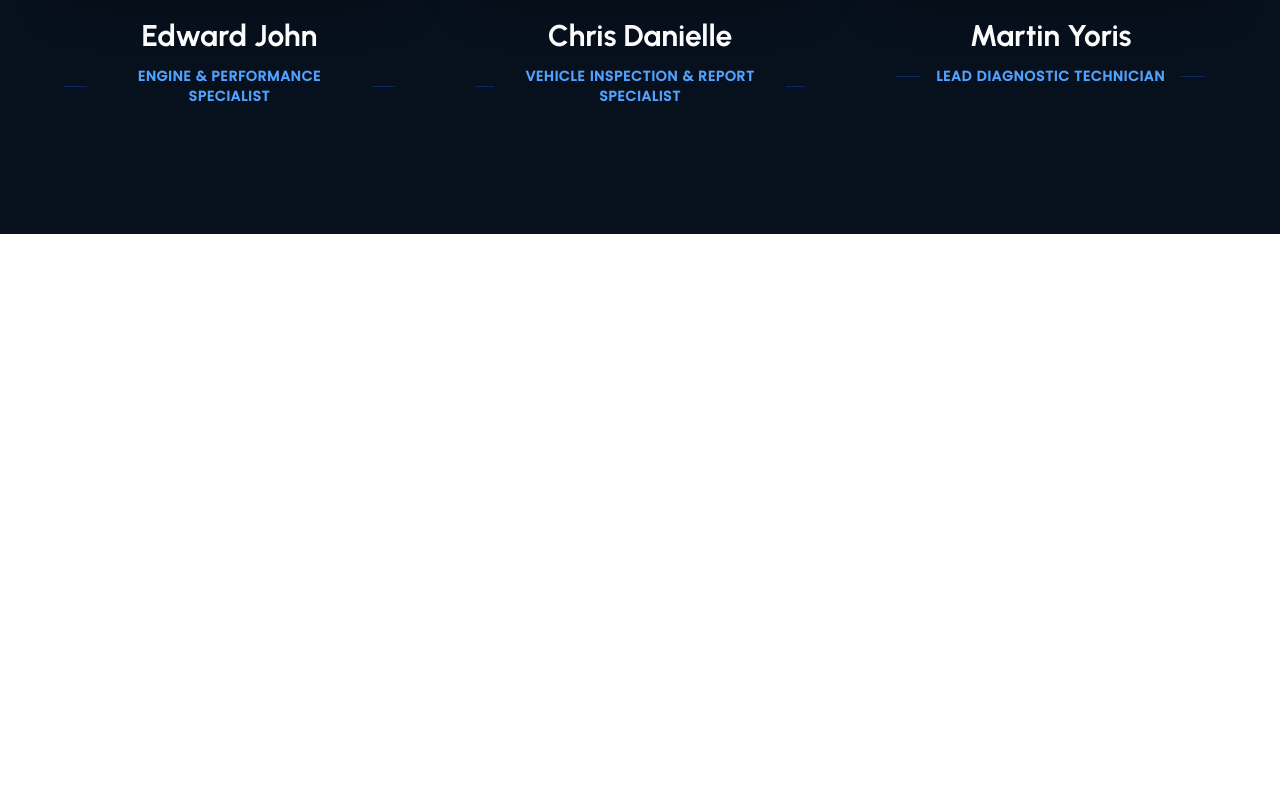
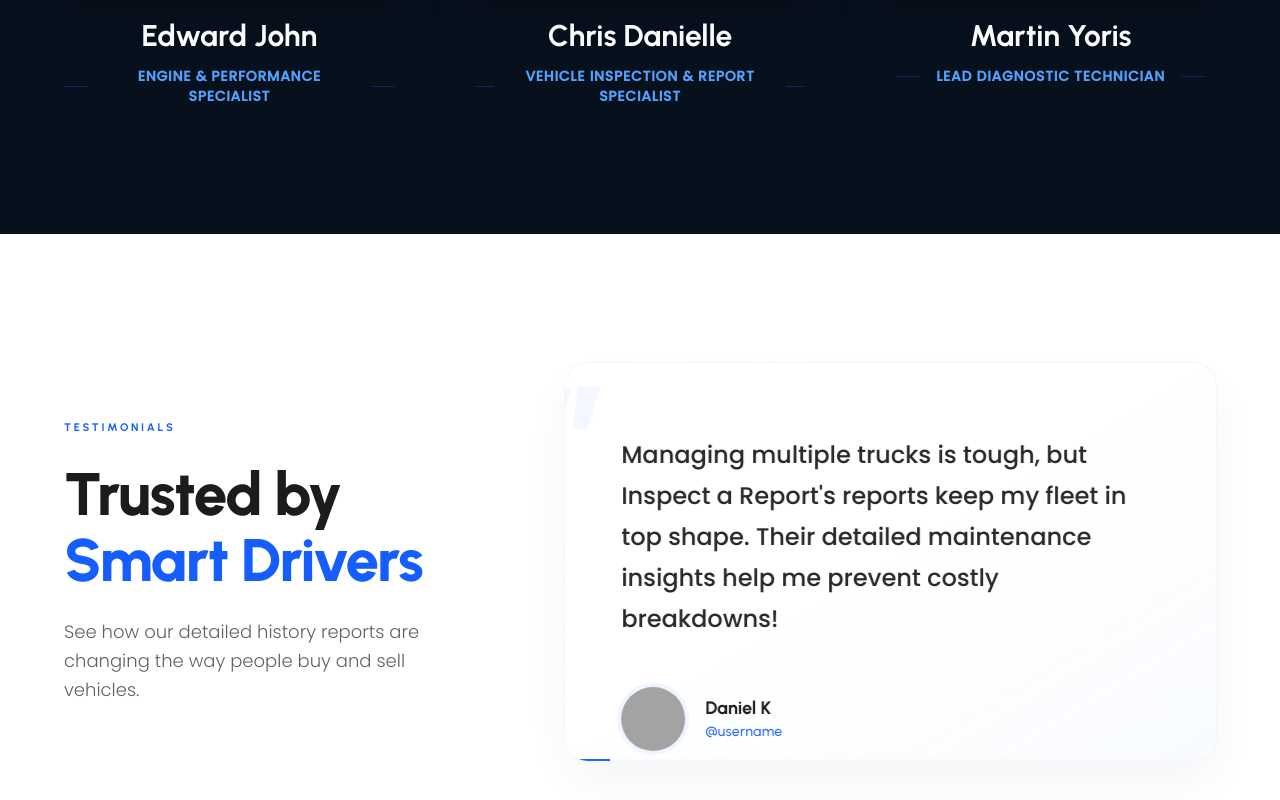
Before and after one commit to AaliyanAslam/inspector-car, a Next.js app: page / in a window 1280 px wide. Shown: the part 6042-6842 px from the top of the page. Before the commit the page ends 6276 px from the top, so only its background shows below. Built offline with nearby package versions, Linux system fonts and the light colour scheme; grey boxes are pictures that could not be loaded.

Commit message:
testimonials done

```diff
--- a/app/components/Home.jsx
+++ b/app/components/Home.jsx
@@ -6,6 +6,7 @@ import WhatWeDo from './WhatWeDo'
 import StatsSection from './StatsSection'
 import GlobalPresence from './GlobalPresence'
 import OurTeam from './OurTeam'
+import TestimonialSection from './TestimonialSection'
 
 const Home = () => {
   return (
@@ -17,6 +18,7 @@ const Home = () => {
     <StatsSection/>
     <GlobalPresence/>
     <OurTeam/>
+    <TestimonialSection/>
     </>
   )
 }
--- /dev/null
+++ b/app/components/TestimonialSection.jsx
@@ -0,0 +1,156 @@
+"use client";
+
+import React, { useState, useEffect } from "react";
+import { motion, AnimatePresence } from "framer-motion";
+import { Urbanist, Poppins } from "next/font/google";
+import Image from "next/image";
+
+const urbanist = Urbanist({
+  subsets: ["latin"],
+  weight: ["400", "600", "700", "800"],
+  variable: "--font-urbanist",
+});
+
+const poppins = Poppins({
+  subsets: ["latin"],
+  weight: ["400", "500"],
+  variable: "--font-poppins",
+});
+
+const testimonials = [
+  {
+    name: "Ethan W",
+    handle: "@username",
+    text: "Inspect a Report's report helped me uncover past accident records on a used bike I was about to buy. Their service saved me from a bad deal—highly recommended.",
+    img: "https://res.cloudinary.com/dlyidp2yt/image/upload/v1771957179/Team-2_smx3pi.webp"
+  },
+  {
+    name: "Daniel K",
+    handle: "@username",
+    text: "Managing multiple trucks is tough, but Inspect a Report's reports keep my fleet in top shape. Their detailed maintenance insights help me prevent costly breakdowns!",
+    img: "https://res.cloudinary.com/dlyidp2yt/image/upload/v1771957194/Team-1_dabtxp.webp"
+  },
+  {
+    name: "Olivia T",
+    handle: "@username",
+    text: "I wanted to check my car’s repair history before selling it, and Inspect a Report gave me a full breakdown in minutes. The buyer was impressed, and I got a better price!",
+    img: "https://res.cloudinary.com/dlyidp2yt/image/upload/v1771957186/Team-4_s8ay0p.webp"
+  }
+];
+
+const CleanTestimonials = () => {
+  const [index, setIndex] = useState(0);
+
+  useEffect(() => {
+    const timer = setInterval(() => {
+      setIndex((prev) => (prev + 1) % testimonials.length);
+    }, 6000);
+    return () => clearInterval(timer);
+  }, []);
+
+  return (
+    <section className={`w-full bg-[#FFFFFF] py-16 lg:py-32 px-6 sm:px-12 overflow-hidden ${urbanist.className}`}>
+      <div className="max-w-6xl mx-auto flex flex-col lg:flex-row items-center gap-12 lg:gap-16">
+
+        {/* LEFT SIDE: HEADER */}
+        <div className="w-full lg:w-[40%] text-center lg:text-left">
+          <motion.div
+            initial={{ opacity: 0, y: 10 }}
+            whileInView={{ opacity: 1, y: 0 }}
+            viewport={{ once: true }}
+            className="flex items-center justify-center lg:justify-start gap-3 mb-6"
+          >
+            <span className="text-blue-600 font-bold uppercase tracking-[0.25em] text-[11px]">
+              Testimonials
+            </span>
+          </motion.div>
+
+          <h2 className="text-3xl sm:text-5xl lg:text-6xl font-extrabold text-[#1A1C1E] tracking-tight leading-[1.1] mb-6">
+            Trusted by <br className="hidden lg:block" />
+            <span className="text-blue-600">Smart Drivers</span>
+          </h2>
+
+          <p className={`${poppins.className} text-[#5F6368] text-sm sm:text-base lg:text-lg font-light leading-relaxed max-w-sm mx-auto lg:mx-0`}>
+            See how our detailed history reports are changing the way people buy and sell vehicles.
+          </p>
+        </div>
+
+        {/* RIGHT SIDE: PREMIUM GLASS CARD */}
+        {/* Added dynamic height handling for mobile responsiveness */}
+        <div className="w-full lg:w-[60%] relative flex items-center min-h-[380px] sm:min-h-[400px]">
+          <AnimatePresence mode="wait">
+            <motion.div
+              key={index}
+              initial={{ opacity: 0, x: 20 }}
+              animate={{ opacity: 1, x: 0 }}
+              exit={{ opacity: 0, x: -20 }}
+              transition={{ duration: 0.5, ease: "easeInOut" }}
+              className="relative lg:absolute lg:inset-0 backdrop-blur-xl bg-gradient-to-br from-white via-white to-blue-50/40
+              p-8 sm:p-14 rounded-3xl border border-blue-100/40
+              shadow-[0_20px_60px_rgba(0,0,0,0.05)] flex flex-col justify-between overflow-hidden w-full"
+            >
+              {/* QUOTE ICON */}
+              <div className="absolute -top-4 -left-2 sm:-top-10 sm:-left-6 text-[80px] sm:text-[160px] font-extrabold text-blue-600/5 select-none pointer-events-none">
+                ”
+              </div>
+
+              {/* TESTIMONIAL TEXT */}
+              <div className="relative z-10 pt-4">
+                <p className={`${poppins.className} text-[#1A1C1E]
+                  text-base sm:text-xl lg:text-2xl leading-[1.6] sm:leading-[1.7] font-medium`}>
+                  {testimonials[index].text}
+                </p>
+              </div>
+
+              {/* USER SECTION */}
+              <div className="flex items-center gap-4 sm:gap-5 mt-8 sm:mt-12 relative z-10">
+                <div className="relative h-12 w-12 sm:h-16 sm:w-16 rounded-full overflow-hidden
+                ring-4 ring-blue-50 shadow-sm flex-shrink-0">
+                  <Image
+                    src={testimonials[index].img}
+                    alt={testimonials[index].name}
+                    fill
+                    className="object-cover"
+                  />
+                </div>
+
+                <div>
+                  <h4 className="text-[#111] font-bold text-base sm:text-lg leading-tight">
+                    {testimonials[index].name}
+                  </h4>
+                  <p className="text-blue-600 font-medium text-xs sm:text-sm tracking-wide mt-0.5">
+                    {testimonials[index].handle}
+                  </p>
+                </div>
+              </div>
+
+              {/* PROGRESS BAR - Refined for "Clean" look */}
+              <div className="absolute bottom-0 left-0 h-[2px] w-full bg-gray-50">
+                <motion.div
+                  key={index}
+                  initial={{ width: 0 }}
+                  animate={{ width: "100%" }}
+                  transition={{ duration: 6, ease: "linear" }}
+                  className="h-full bg-blue-600"
+                />
+              </div>
+            </motion.div>
+          </AnimatePresence>
+        </div>
+
+      </div>
+
+      {/* MOBILE DOTS (Optional but cleaner for UX) */}
+      <div className="flex justify-center gap-2 mt-8 lg:hidden">
+        {testimonials.map((_, i) => (
+          <div
+            key={i}
+            className={`h-1.5 rounded-full transition-all duration-300 ${index === i ? "w-6 bg-blue-600" : "w-1.5 bg-gray-200"}`}
+          />
+        ))}
+      </div>
+    </section>
+  );
+};
+
+export default CleanTestimonials;
```
